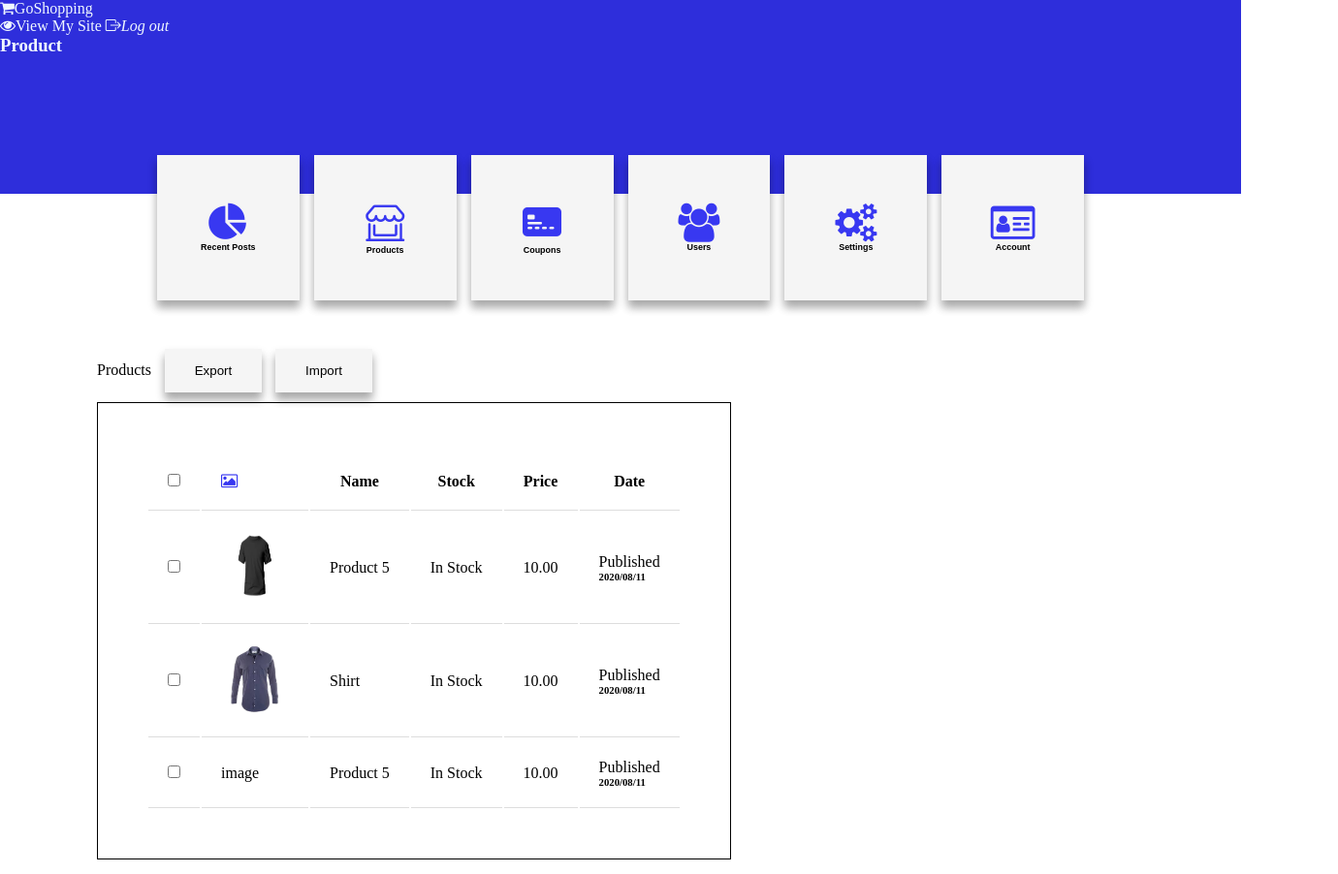
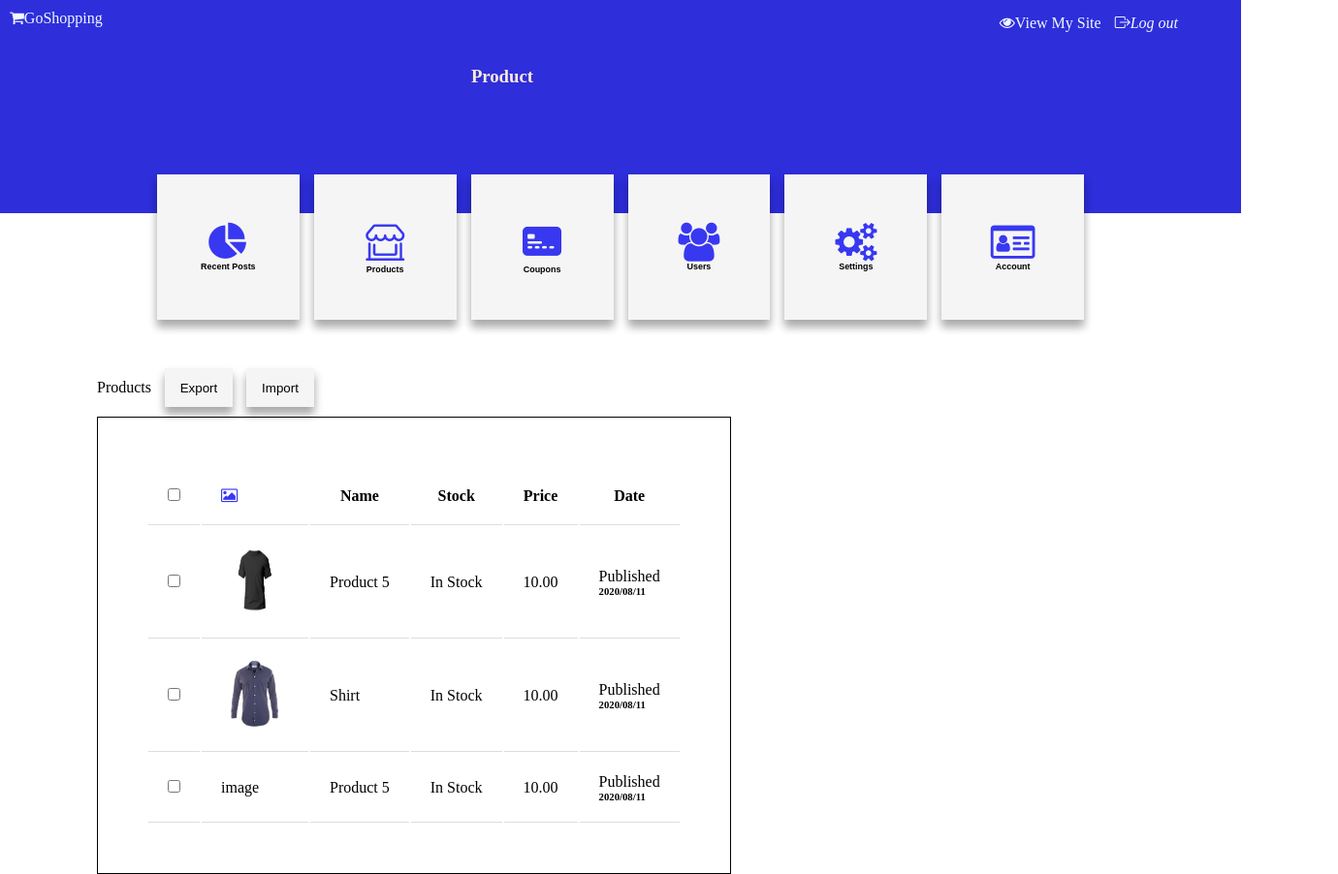
Before and after one commit to MaryAkrong/Clever, a plain HTML site: page index.html in a window 1280 px wide. Shown: the whole page at 97% size, 1380 px wide, since content can reach past the window. Drawn offline with nearby package versions, Linux system fonts and the light colour scheme.

Commit message:
Update main.css

```diff
--- a/main.css
+++ b/main.css
@@ -16,6 +16,7 @@ storefront
 <i class="bi-eye"></i>
 */
 header {
+    padding: 10px;
     background-color: rgb(46, 46, 219);
     color: aliceblue;
     height: 200px;
@@ -23,6 +24,18 @@ header {
 }
 header i{
     color: aliceblue;
+}
+section{
+    float: right;
+    margin-right: 50px;
+}
+section i {
+    margin: 5px;
+}
+h3 {
+    color: antiquewhite;
+    text-align: center;
+    transform: translateY(40px);
 }
 
 .icons {
@@ -54,15 +67,15 @@ button {
 }
 .Export{
     margin: 10px;
-    height: 45px;
-    width: 100px;
+    height: 40px;
+    width: 70px;
 }
 .Import {
-    height:45px;
-    width: 100px;
+    height:40px;
+    width: 70px;
 }
 .lists {
-    transform: translateX(100px);
+    margin-left: 100px;
 }
 table{
     border: 1px solid black;
```
